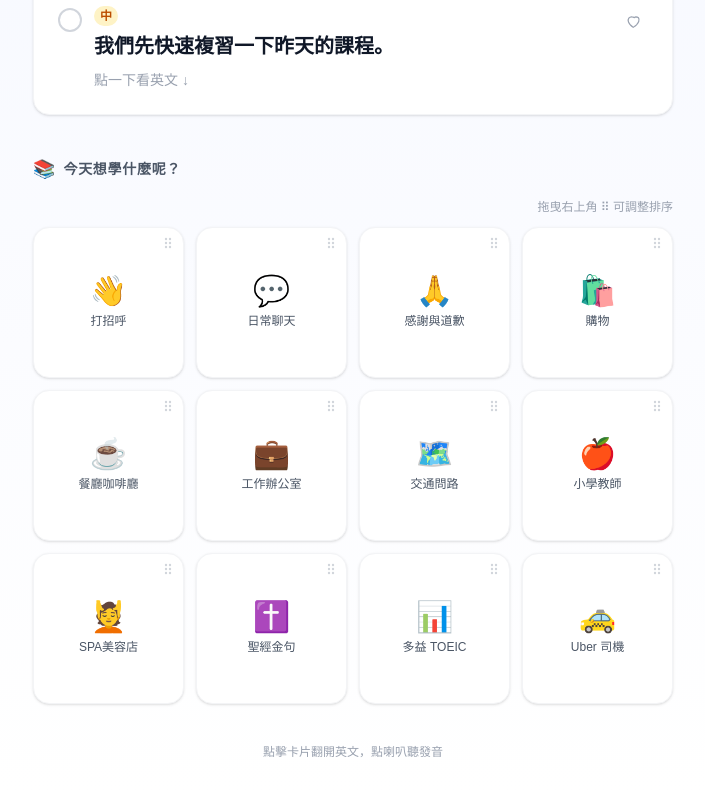
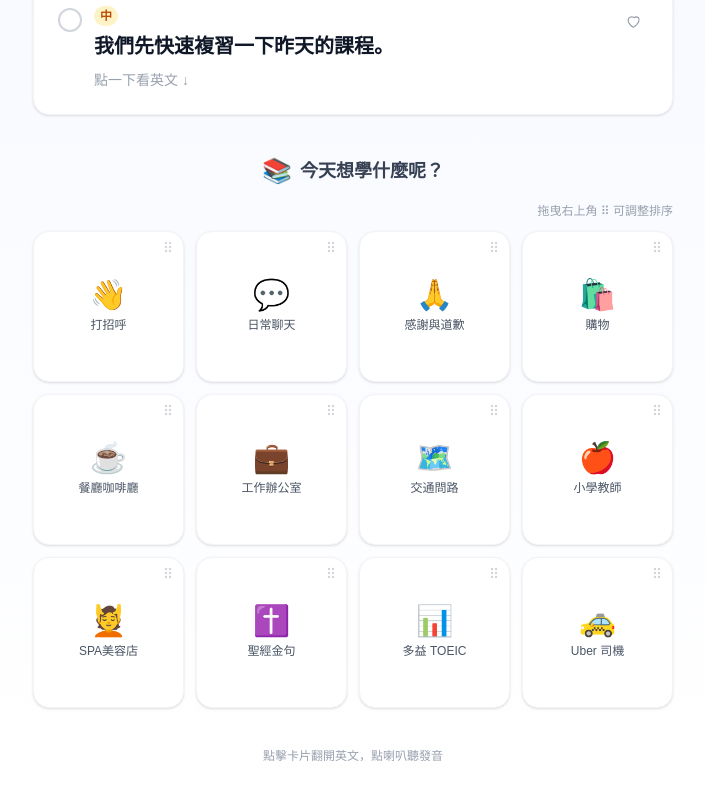
Before and after one commit to anniebababa/english-learning, a Next.js app: page / in a window 1280 px wide. Shown: the part 1117-1917 px from the top of the page, without its empty margins (287-992 px from the left). Built offline with nearby package versions, Linux system fonts and the light colour scheme.

Commit message:
Enlarge and center category section heading

```diff
--- a/src/app/page.tsx
+++ b/src/app/page.tsx
@@ -46,9 +46,9 @@ export default function Home() {
 
         {/* Categories */}
         <section>
-          <div className="flex items-center gap-2 mb-4">
-            <span className="text-lg">📚</span>
-            <h2 className="text-sm font-semibold text-gray-600 uppercase tracking-wider">
+          <div className="flex items-center justify-center gap-2 mb-4">
+            <span className="text-2xl">📚</span>
+            <h2 className="text-lg font-bold text-gray-700">
               今天想學什麼呢？
             </h2>
           </div>
```
